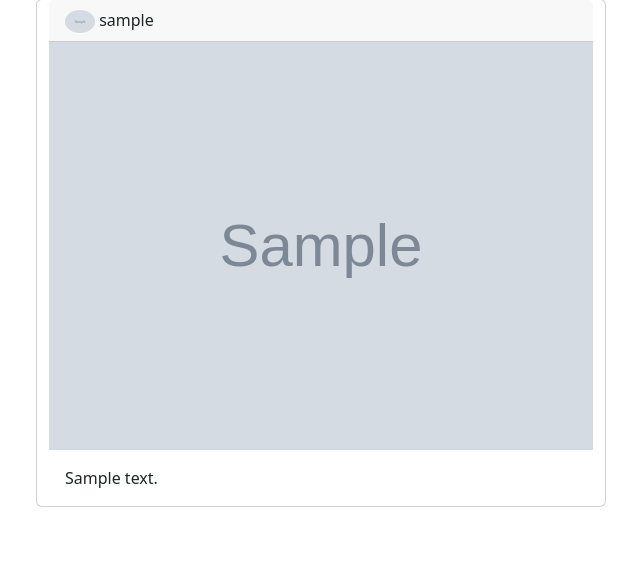
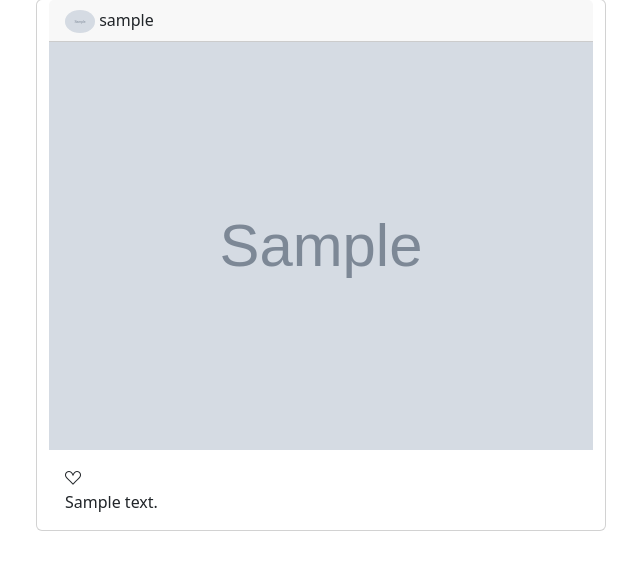
Before and after one commit to yootina/Insta, a Django app: page /posts/ in a window 1280 px wide. Shown: the part 81-651 px from the top of the page, without its empty margins (34-674 px from the left). Run offline with Django 4.2, Linux system fonts and the light colour scheme; tables that the repository leaves empty hold one stand-in row (values such as "Sample post"); grey boxes marked "Sample" are stand-in pictures; some libraries are stand-ins or nearby versions.

```diff
--- a/posts/templates/_card.html
+++ b/posts/templates/_card.html
@@ -1,5 +1,5 @@
 
-<div class="card my-4 col col-md-6">
+<div class="card my-4 col-12 col-md-6">
 
     <div class="card-header">
         <img src="{{ post.user.profile_image.url }}" alt="" class="rounded-circle" width="30px">
@@ -10,6 +10,7 @@
 
     <img src="{{ post.image.url }}" alt="">
     <div class="card-body">
+        <i class="bi bi-suit-heart"></i>
         <p class="card-text">{{ post.content }}</p>
     </div>
 </div>
```
